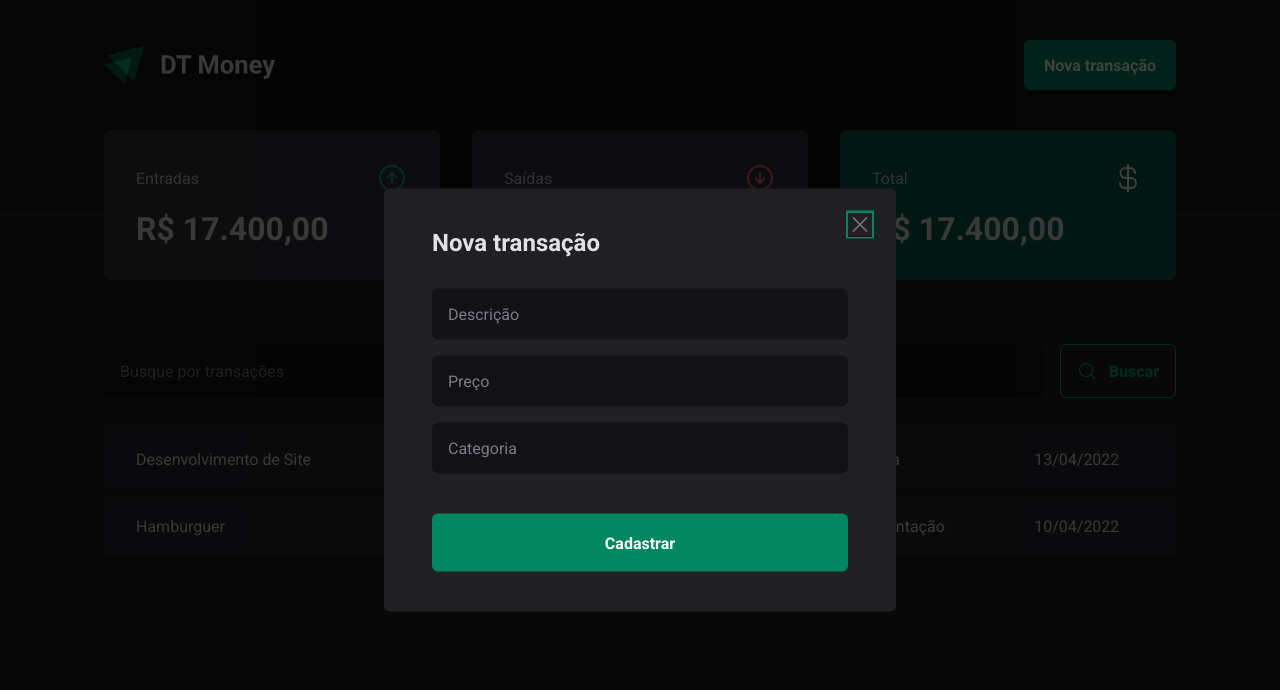
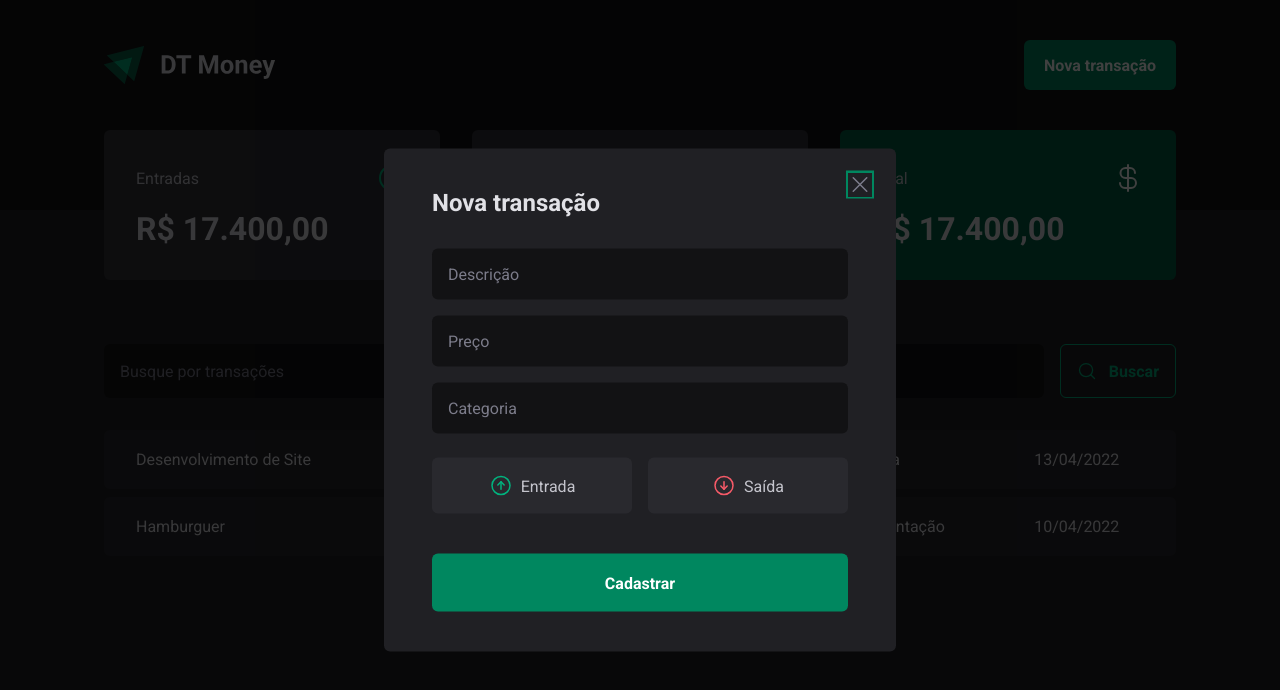
Before and after one commit to marcelopajr/ignite-dt-money, a React (Vite) app: page / in a window 1280 px wide. Both pictures are taken after a click on the button "Nova transação". Shown: the top 690 px of the page. Built offline with nearby package versions, Linux system fonts and the light colour scheme.

Commit message:
feat: add transaction type buttons in modal component

```diff
--- a/package.json
+++ b/package.json
@@ -11,6 +11,7 @@
   },
   "dependencies": {
     "@radix-ui/react-dialog": "^1.0.4",
+    "@radix-ui/react-radio-group": "^1.1.3",
     "phosphor-react": "^1.4.1",
     "react": "^18.2.0",
     "react-dom": "^18.2.0",
--- a/src/components/NewTransactionModal/index.tsx
+++ b/src/components/NewTransactionModal/index.tsx
@@ -1,7 +1,13 @@
 import * as Dialog from "@radix-ui/react-dialog";
-import { X } from "phosphor-react";
+import { ArrowCircleDown, ArrowCircleUp, X } from "phosphor-react";
 
-import { CloseButton, Content, Overlay } from "./styles";
+import {
+  CloseButton,
+  Content,
+  Overlay,
+  TransactionType,
+  TransactionTypeButton,
+} from "./styles";
 
 export function NewTransactionModal() {
   return (
@@ -19,6 +25,16 @@
           <input type="number" placeholder="Preço" required />
           <input type="text" placeholder="Categoria" required />
 
+          <TransactionType>
+            <TransactionTypeButton variant="income" value="income">
+              <ArrowCircleUp size={24} /> Entrada
+            </TransactionTypeButton>
+
+            <TransactionTypeButton variant="outcome" value="outcome">
+              <ArrowCircleDown size={24} /> Saída
+            </TransactionTypeButton>
+          </TransactionType>
+
           <button type="submit">Cadastrar</button>
         </form>
       </Content>
--- a/src/components/NewTransactionModal/styles.ts
+++ b/src/components/NewTransactionModal/styles.ts
@@ -1,5 +1,6 @@
 import styled from "styled-components";
 import * as Dialog from "@radix-ui/react-dialog";
+import * as RadioGroup from "@radix-ui/react-radio-group";
 
 export const Overlay = styled(Dialog.Overlay)`
   position: fixed;
@@ -68,3 +69,53 @@
   cursor: pointer;
   color: ${(props) => props.theme["gray-500"]};
 `;
+
+export const TransactionType = styled(RadioGroup.Root)`
+  display: grid;
+  grid-template-columns: repeat(2, 1fr);
+  gap: 1rem;
+  margin-top: 0.5rem;
+`;
+
+interface TransactionTypeButtonProps {
+  variant: "income" | "outcome";
+}
+
+export const TransactionTypeButton = styled(
+  RadioGroup.Item
+)<TransactionTypeButtonProps>`
+  background: ${(props) => props.theme["gray-700"]};
+  padding: 1rem;
+  display: flex;
+  align-items: center;
+  justify-content: center;
+  gap: 0.5rem;
+  border-radius: 6px;
+  cursor: pointer;
+  border: 0;
+  color: ${(props) => props.theme["gray-300"]};
+
+  svg {
+    color: ${(props) =>
+      props.variant === "income"
+        ? props.theme["green-300"]
+        : props.theme["red-300"]};
+  }
+
+  &[data-state="unchecked"]:hover {
+    background: ${(props) => props.theme["gray-600"]};
+    transition: background-color 0.2s;
+  }
+
+  &[data-state="checked"] {
+    color: ${(props) => props.theme.white};
+    background: ${(props) =>
+      props.variant === "income"
+        ? props.theme["green-300"]
+        : props.theme["red-300"]};
+
+    svg {
+      color: ${(props) => props.theme.white};
+    }
+  }
+`;
```
Also changed, not shown: 1 other file (tests, documents, lock files or other folders).
